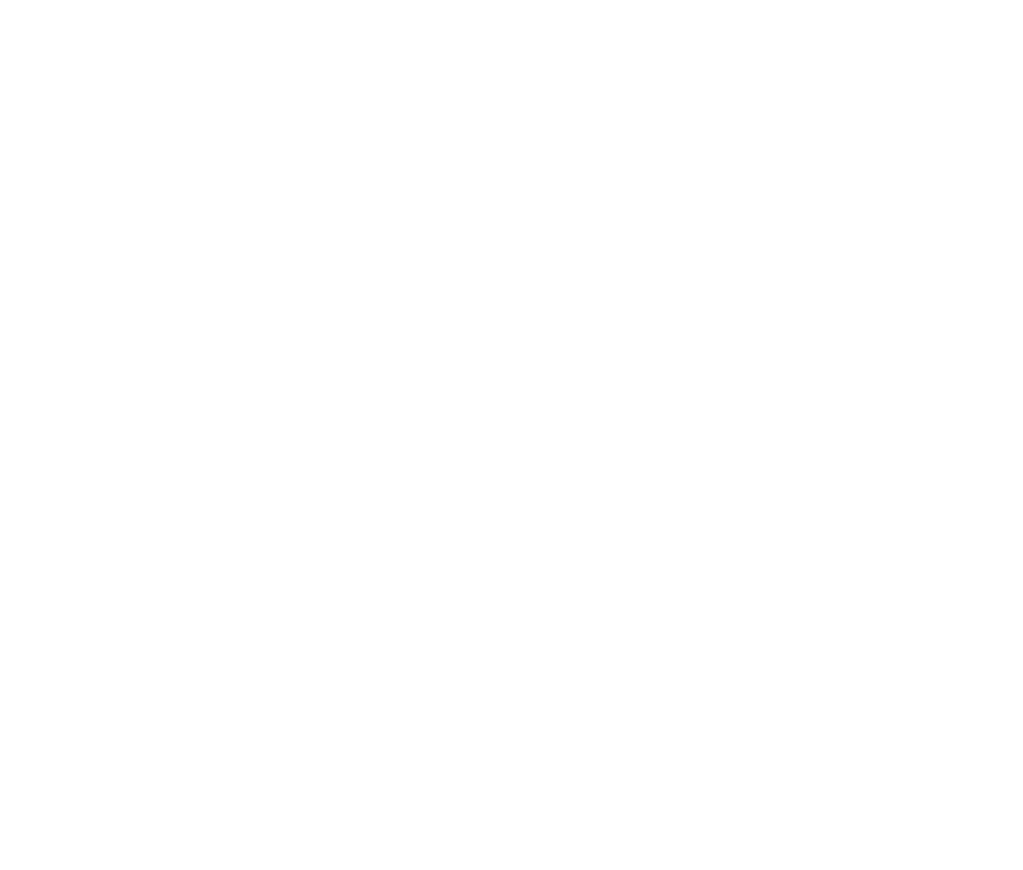
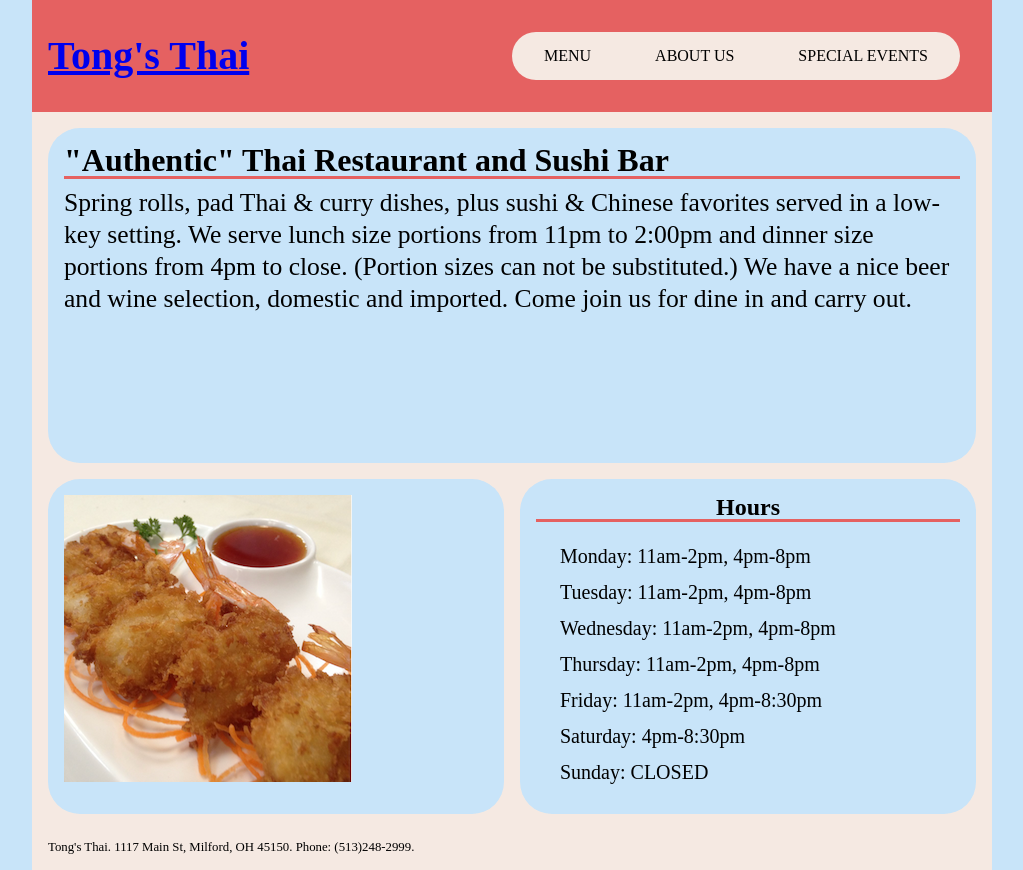
Before and after one commit to evemland/TongsThai, a plain HTML site: page index.html in a window 1280 px wide. Shown: the whole page, without its empty margins (128-1151 px from the left). Before the commit the page ends 800 px from the top, so only its background shows below. Drawn offline with Linux system fonts and the light colour scheme.

Commit message:
first update

```diff
--- a/index.html
+++ b/index.html
@@ -9,5 +9,58 @@
 </head>
 <body>
 
+<div class="wrapper">
+
+
+<header>
+
+   <div class="sitename">
+      <h1><a href="index.html">Tong's Thai</a></h1>
+   </div>
+
+   <nav class="topnav">
+      <ul>
+         <li><a href="menu.html">Menu</a></li>
+         <li><a href="about.html">About Us</a></li>
+         <li><a href="special.html">Special Events</a></li>
+      </ul>
+   </nav>
+
+</header>
+
+<main class="homepage">
+
+   <article class="bio">
+      <h2>"Authentic" Thai Restaurant and Sushi Bar</h2>
+
+      <p> Spring rolls, pad Thai & curry dishes, plus sushi & Chinese favorites served in a low-key setting. We serve lunch size portions from 11pm to 2:00pm and dinner size portions from 4pm to close. (Portion sizes can not be substituted.) We have a nice beer and wine selection, domestic and imported. Come join us for dine in and carry out.</p>
+   </article>
+
+   <section class="homeimage">
+         <figure>
+            <img src="images/main.png" alt="Shrimp Appetizer">
+         </figure>
+   </section>
+
+   <aside class="hours">
+      <h2>Hours</h2>
+         <ul>
+            <li>Monday: 11am-2pm, 4pm-8pm</li>
+            <li>Tuesday: 11am-2pm, 4pm-8pm</li>
+            <li>Wednesday: 11am-2pm, 4pm-8pm</li>
+            <li>Thursday: 11am-2pm, 4pm-8pm</li>
+            <li>Friday: 11am-2pm, 4pm-8:30pm</li>
+            <li>Saturday: 4pm-8:30pm</li>
+            <li>Sunday: CLOSED</li>
+         </ul>
+   </aside>
+
+</main>
+
+<footer>
+   <small> Tong's Thai. 1117 Main St, Milford, OH 45150. Phone: (513)248-2999.</small>
+</footer>
+
+</div>
 </body>
 </html>
--- a/main.css
+++ b/main.css
@@ -0,0 +1,190 @@
+/* add google sites font */
+/* make bio buttons */
+
+
+
+/* GENERAL */
+/* ----------------------------- */
+/* font will go here */
+
+* {
+   box-sizing: border-box;
+}
+
+body {
+   height: 100vh;
+   background-color: #C8E4F9;
+}
+
+div.wrapper {
+   width: 960px;
+   margin: auto;
+   /* border: 3px solid black; */
+   /* box-shadow: 10px 10px; */
+   background-color: #F5E9E2;
+}
+
+
+img {
+   max-width: 100%;
+}
+
+
+/* HEADER */
+/* ----------------------------- */
+header {
+   background-color: #E56161;
+   display: flex;
+   justify-content: space-between;
+   align-items: center;
+   padding: 2rem 0 2rem 0;
+}
+
+header h1 {
+   padding-left: 1rem;
+   font-size: 250%;
+   /* remove underline */
+   /* font-family: */
+}
+
+
+/* NAV */
+/* ----------------------------- */
+nav.topnav {
+   background-color: #F5E9E2;
+   border-radius: 2rem;
+   margin-right: 2rem;
+}
+
+nav.topnav ul {
+   list-style-type: none;
+   display: flex;
+}
+
+nav.topnav a {
+   padding: 1em 2em;
+   text-transform: uppercase;
+   display: block;
+   text-decoration: none;
+   color: black;
+}
+
+nav.topnav a:hover {
+   background-color: #C8E4F9;
+   border-radius: 2rem;
+}
+
+/* HOMEPAGE */
+/* ----------------------------- */
+main.homepage {
+   display: grid;
+   grid-template-columns: 1fr 1fr;
+   grid-template-rows: 1fr 1fr;
+   grid-gap: 1rem;
+   margin: 1rem 1rem 1rem 1rem;
+}
+
+article.bio {
+   grid-column: 1/3;
+   grid-row: 1/2;
+   padding: 1rem;
+   background-color: #C8E4F9;
+   border-radius: 2rem;
+}
+
+article.bio h2 {
+   font-size: 200%;
+   border-bottom: solid #E56161;
+   /* font family */
+   margin-bottom: .5rem;
+}
+
+article.bio p {
+   font-size: 160%;
+   line-height: 2rem;
+}
+
+section.homeimage {
+   grid-column: 1/2;
+   grid-row: 2/3;
+   background-color: #C8E4F9;
+   border-radius: 2rem;
+   padding: 1rem;
+}
+
+aside.hours {
+   grid-column: 2/3;
+   grid-row: 2/3;
+   background-color: #C8E4F9;
+   border-radius: 2rem;
+   padding: 1rem;
+}
+
+aside.hours h2 {
+   font-size: 150%;
+   text-align: center;
+   margin-bottom: 1.5rem;
+   border-bottom: solid #E56161;
+   /* font family */
+}
+
+aside.hours li {
+   margin-left: 1.5rem;
+   margin-bottom: 1rem;
+   font-size: 125%;
+   list-style-type: none;
+}
+
+/* ABOUT US */
+div.contact {
+   display: grid;
+   grid-template-columns: 1fr 1fr;
+   grid-template-rows: 1fr;
+   background-color: #C8E4F9;
+   border-radius: 2rem;
+   padding: 1rem;
+   grid-gap: 1rem;
+}
+
+/* SPECIAL EVENTS */
+div.special {
+   display: grid;
+   grid-template-columns: 1fr 1fr;
+   grid-template-rows: 1fr;
+   background-color: #C8E4F9;
+   border-radius: 2rem;
+   padding: 1rem;
+   grid-gap: 1rem;
+}
+
+section.parties {
+   grid-template-columns: 1/2;
+   grid-template-rows: 1/2;
+}
+
+section.catering {
+   grid-template-columns: 2/3;
+   grid-template-rows: 1/2;
+}
+
+/* MENU */
+section.menu {
+   display: grid;
+   grid-template-columns: 1fr 1fr;
+   grid-template-rows: 1fr 1fr 1fr 1fr 1fr 1fr 1fr;
+   background-color: #C8E4F9;
+   border-radius: 2rem;
+   padding: 1rem;
+   grid-gap: 1rem;
+}
+
+
+
+/* FOOTER */
+/* ----------------------------- */
+footer {
+   padding: .5rem 1rem 1rem 1rem;
+}
+
+/* MEDIA QUERIES */
+/* ----------------------------- */
```
Also changed, not shown: about.html (added, +62 -0 lines), menu.html (added, +115 -0 lines), special.html (added, +62 -0 lines), images/inside1.png (added), images/inside2.png (added), images/main.png (added), images/staff.png (added), 2 other files.
